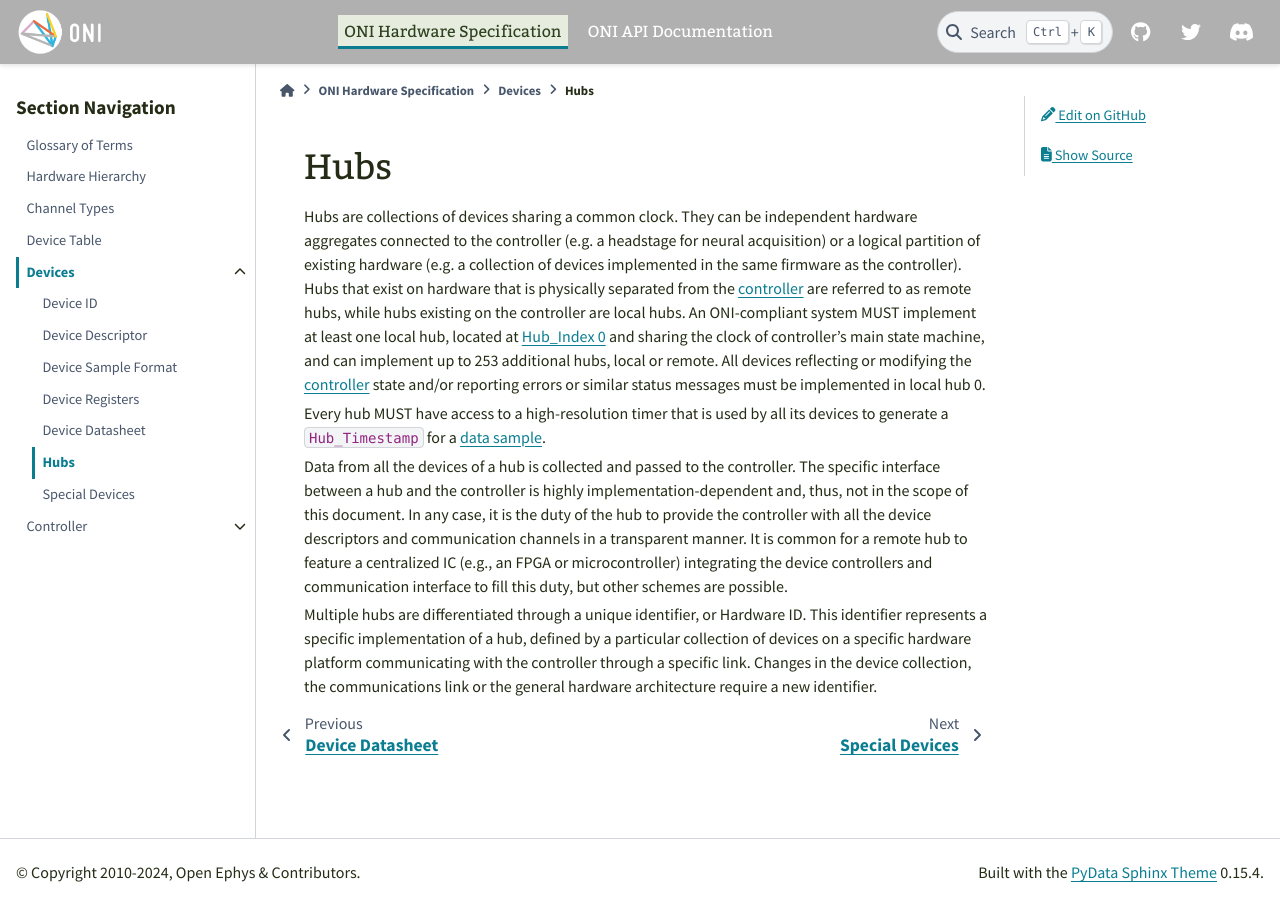
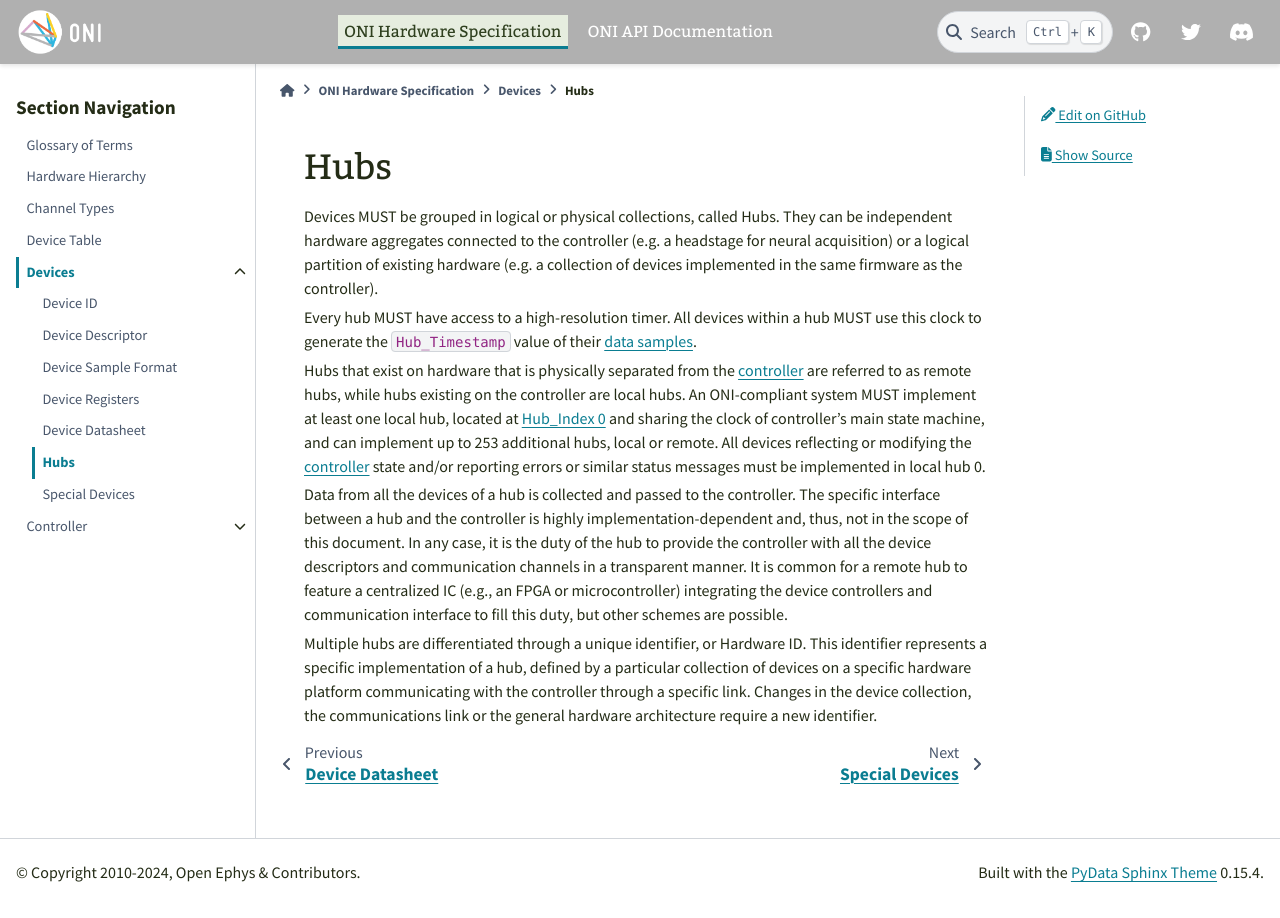
Before and after one commit to open-ephys/ONI, a Sphinx documentation site: the page built from source/hw-spec/devices/hubs.rst, in a window 1280 px wide. Built offline with Sphinx 7.4.7 and the PyData theme 0.15.4, drawn with Linux system fonts in a browser that asks for light colours.

Commit message:
Clarify text for hub clocks

```diff
--- a/source/hw-spec/devices/hubs.rst
+++ b/source/hw-spec/devices/hubs.rst
@@ -2,20 +2,23 @@
 
 Hubs
 ====
-Hubs are collections of devices sharing a common clock. They can be independent
-hardware aggregates connected to the controller (e.g. a headstage for neural
-acquisition) or a logical partition of existing hardware (e.g. a collection of
-devices implemented in the same firmware as the controller). Hubs that exist on
-hardware that is physically separated from the :ref:`controller <controller>` are
+
+Devices MUST be grouped in logical or physical collections, called Hubs.
+They can be independent hardware aggregates connected to the controller
+(e.g. a headstage for neural acquisition) or a logical partition of existing hardware
+(e.g. a collection of devices implemented in the same firmware as the controller).
+
+Every hub MUST have access to a high-resolution timer. All devices within
+a hub MUST use this clock to generate the ``Hub_Timestamp`` value of their
+:ref:`data samples <dev-sample>`.
+
+Hubs that exist on hardware that is physically separated from the :ref:`controller <controller>` are
 referred to as remote hubs, while hubs existing on the controller are local hubs.
 An ONI-compliant system MUST implement at least one local hub, located at
 :ref:`Hub_Index 0 <dev-address>` and sharing the clock of controller's main
 state machine, and can implement up to 253 additional hubs, local or remote. All
 devices reflecting or modifying the :ref:`controller <controller>` state and/or
 reporting errors or similar status messages must be implemented in local hub 0.
-
-Every hub MUST have access to a high-resolution timer that is used by all its devices
-to generate a ``Hub_Timestamp`` for a :ref:`data sample <dev-sample>`.
 
 Data from all the devices of a hub is collected and passed to the controller.
 The specific interface between a hub and the controller is highly
```
